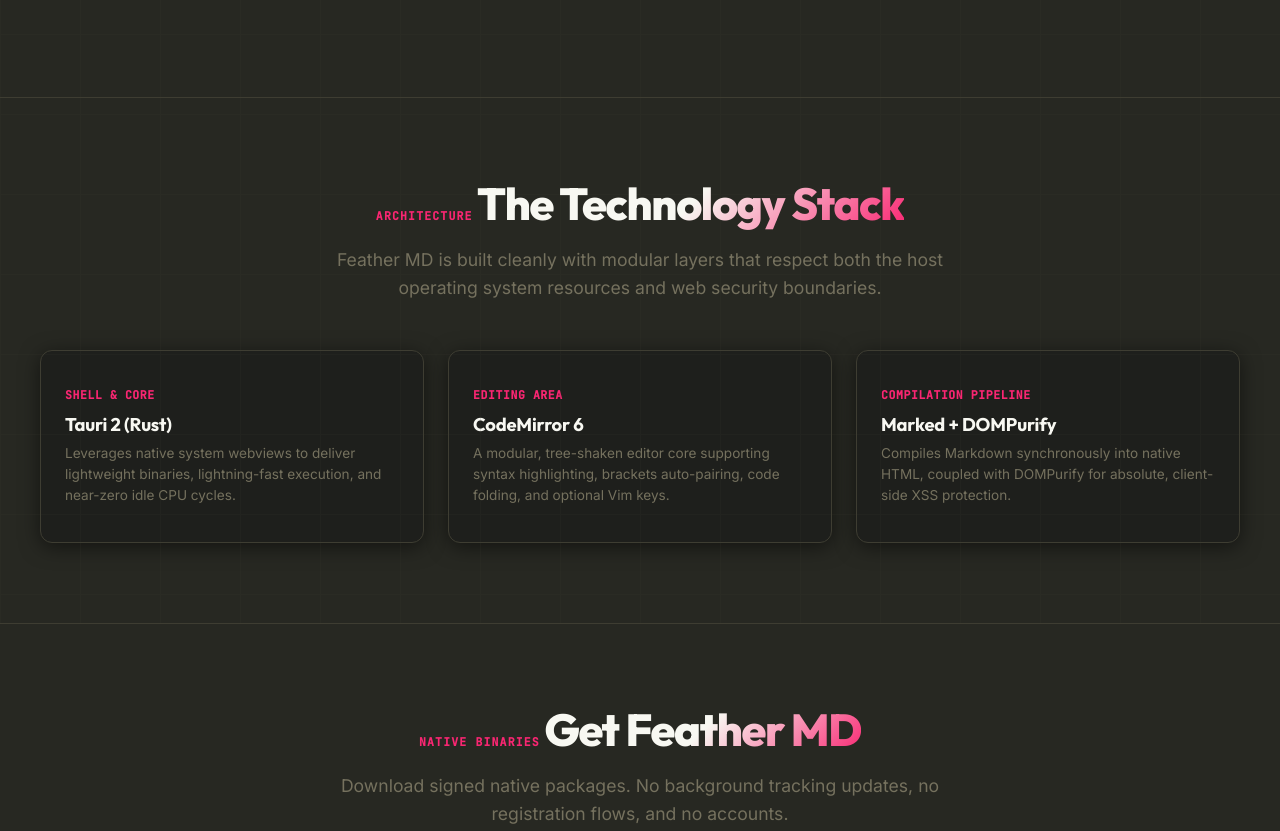
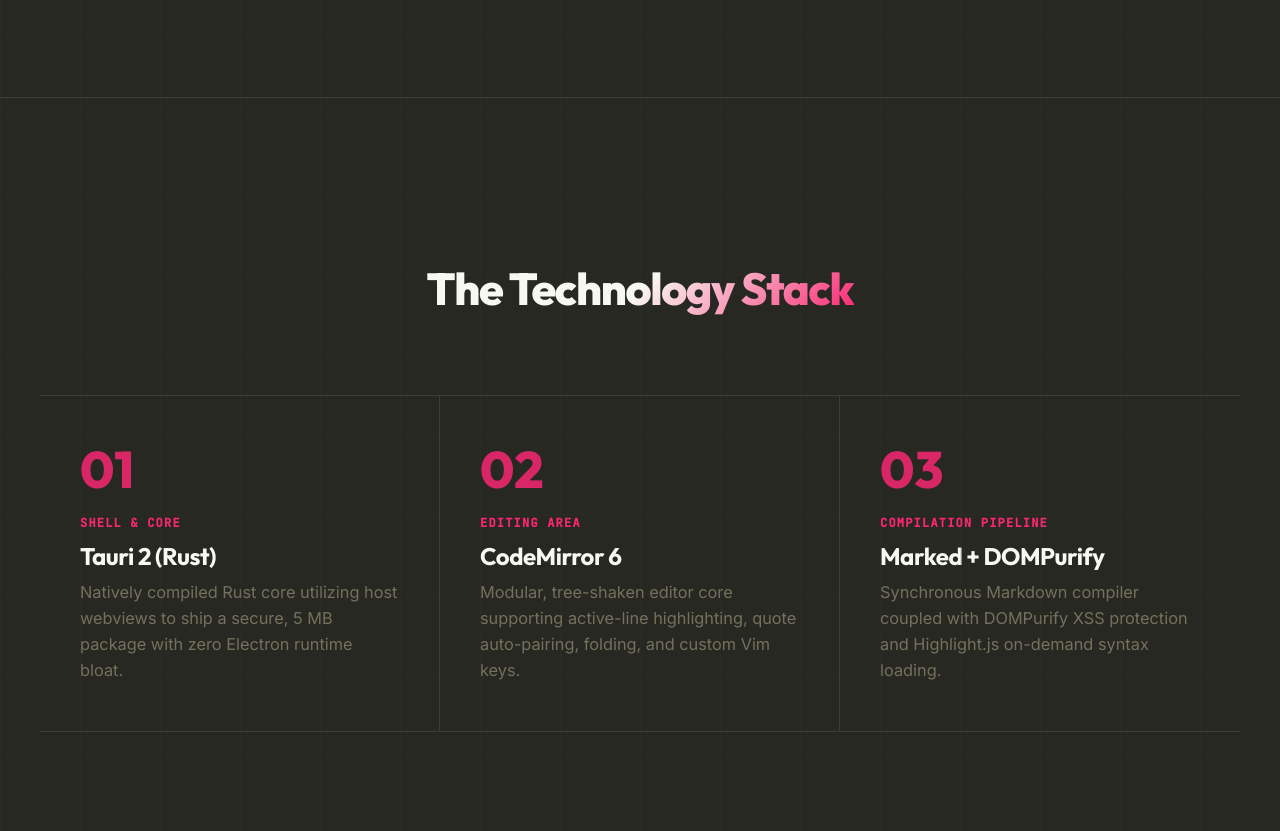
Before and after one commit to prathamreet/featherMD, a website built with Vite: page page/index.html in a window 1280 px wide. Shown: the part 3406-4237 px from the top of the page. Built offline with nearby package versions, Linux system fonts and the light colour scheme.

Commit message:
style(page): condense technology stack copy to be highly punchy and non-theoretical

```diff
--- a/page/index.html
+++ b/page/index.html
@@ -605,37 +605,39 @@
     <section class="techstack-section" id="techstack">
       <div class="techstack-container">
         <div class="section-header centered">
-          <span class="section-tag-mono">ARCHITECTURE</span>
           <h2 class="section-title">The Technology Stack</h2>
-          <p class="section-desc">Feather MD is built cleanly with modular layers that respect both the host operating
-            system resources and web security boundaries.</p>
         </div>
 
-        <!-- Modern Bento Grid Tech Stack -->
-        <div class="techstack-grid">
-          <!-- 1. Shell & Core -->
-          <div class="techstack-card">
-            <div class="techstack-card-tag">Shell & Core</div>
-            <h4>Tauri 2 (Rust)</h4>
-            <p>Leverages native system webviews to deliver lightweight binaries, lightning-fast execution, and
-              near-zero idle CPU cycles.</p>
+        <!-- Modern Clean Typographic Tech Stack Grid (No Cards/Boxes) -->
+        <div class="techstack-clean-grid">
+
+          <div class="techstack-item">
+            <div class="techstack-number">01</div>
+            <div class="techstack-body">
+              <span class="techstack-item-tag">Shell & Core</span>
+              <h3 class="techstack-heading">Tauri 2 (Rust)</h3>
+              <p class="techstack-text">Natively compiled Rust core utilizing host webviews to ship a secure, 5 MB package with zero Electron runtime bloat.</p>
+            </div>
           </div>
 
-          <!-- 2. Editing Area -->
-          <div class="techstack-card">
-            <div class="techstack-card-tag">Editing Area</div>
-            <h4>CodeMirror 6</h4>
-            <p>A modular, tree-shaken editor core supporting syntax highlighting, brackets auto-pairing, code folding,
-              and optional Vim keys.</p>
+          <div class="techstack-item">
+            <div class="techstack-number">02</div>
+            <div class="techstack-body">
+              <span class="techstack-item-tag">Editing Area</span>
+              <h3 class="techstack-heading">CodeMirror 6</h3>
+              <p class="techstack-text">Modular, tree-shaken editor core supporting active-line highlighting, quote auto-pairing, folding, and custom Vim keys.</p>
+            </div>
           </div>
 
-          <!-- 3. Compilation Pipeline -->
-          <div class="techstack-card">
-            <div class="techstack-card-tag">Compilation Pipeline</div>
-            <h4>Marked + DOMPurify</h4>
-            <p>Compiles Markdown synchronously into native HTML, coupled with DOMPurify for absolute, client-side XSS
-              protection.</p>
+          <div class="techstack-item">
+            <div class="techstack-number">03</div>
+            <div class="techstack-body">
+              <span class="techstack-item-tag">Compilation Pipeline</span>
+              <h3 class="techstack-heading">Marked + DOMPurify</h3>
+              <p class="techstack-text">Synchronous Markdown compiler coupled with DOMPurify XSS protection and Highlight.js on-demand syntax loading.</p>
+            </div>
           </div>
+
         </div>
       </div>
     </section>
--- a/page/styles.css
+++ b/page/styles.css
@@ -2627,90 +2627,103 @@ p {
    TECH STACK ARCHITECTURE
    ========================================================================== */
 .techstack-section {
-  padding: 80px 40px;
+  padding: 100px 40px;
   background: var(--page-bg);
   border-top: 1px solid var(--page-border);
+  min-height: 100vh;
+  display: flex;
+  flex-direction: column;
+  justify-content: center;
+  align-items: center;
+  box-sizing: border-box;
 }
 
 .techstack-container {
+  width: 100%;
   max-width: 1200px;
   margin: 0 auto;
 }
 
-.techstack-grid {
+.techstack-clean-grid {
   display: grid;
   grid-template-columns: repeat(3, 1fr);
-  gap: 24px;
-  margin-top: 48px;
-}
-
-@media (max-width: 968px) {
-  .techstack-grid {
-    grid-template-columns: 1fr;
-  }
-}
-
-.techstack-card {
-  background: var(--card-bg);
-  border: 1px solid var(--page-border);
-  border-radius: 12px;
-  padding: 36px 24px;
+  gap: 0;
+  margin-top: 64px;
+  border-top: 1px solid var(--page-border);
+  border-bottom: 1px solid var(--page-border);
+}
+
+.techstack-item {
+  padding: 48px 40px;
+  border-right: 1px solid var(--page-border);
   display: flex;
   flex-direction: column;
-  position: relative;
-  transition: all 0.4s cubic-bezier(0.16, 1, 0.3, 1);
-  overflow: hidden;
-  box-shadow: 0 4px 20px var(--shadow-color);
-  box-sizing: border-box;
-}
-
-.techstack-card::before {
-  content: '';
-  position: absolute;
-  top: 0;
-  left: 0;
-  width: 100%;
-  height: 100%;
-  background: linear-gradient(135deg, var(--page-accent-muted) 0%, transparent 40%);
-  opacity: 0;
-  transition: opacity 0.4s cubic-bezier(0.16, 1, 0.3, 1);
-  pointer-events: none;
-}
-
-.techstack-card:hover {
-  transform: translateY(-6px);
-  border-color: var(--page-accent);
-  box-shadow: 0 20px 40px rgba(0, 0, 0, 0.25);
-}
-
-.techstack-card:hover::before {
-  opacity: 1;
-}
-
-.techstack-card-tag {
+  gap: 20px;
+  transition: background 0.3s ease;
+}
+
+.techstack-item:last-child {
+  border-right: none;
+}
+
+.techstack-item:hover {
+  background: rgba(255, 255, 255, 0.015);
+}
+
+.techstack-number {
+  font-family: 'Outfit', 'Inter', -apple-system, sans-serif;
+  font-size: 3.2rem;
+  font-weight: 800;
+  line-height: 1;
+  background: linear-gradient(135deg, var(--page-accent) 40%, var(--page-text) 100%);
+  -webkit-background-clip: text;
+  -webkit-text-fill-color: transparent;
+  opacity: 0.85;
+}
+
+.techstack-body {
+  display: flex;
+  flex-direction: column;
+  gap: 8px;
+}
+
+.techstack-item-tag {
   font-family: 'JetBrains Mono', monospace;
-  font-size: 0.72rem;
+  font-size: 0.75rem;
   font-weight: 700;
   color: var(--page-accent);
   text-transform: uppercase;
-  letter-spacing: 0.05em;
-  margin-bottom: 12px;
-}
-
-.techstack-card h4 {
+  letter-spacing: 0.1em;
+  margin-bottom: 4px;
+}
+
+.techstack-heading {
   font-family: 'Outfit', 'Inter', -apple-system, sans-serif;
-  font-size: 1.15rem;
+  font-size: 1.5rem;
   font-weight: 700;
   color: var(--page-text);
-  margin-bottom: 8px;
-  letter-spacing: -0.01em;
-}
-
-.techstack-card p {
-  font-size: 0.85rem;
-  line-height: 1.55;
-  color: var(--page-text-muted);
+  letter-spacing: -0.02em;
+}
+
+.techstack-text {
+  font-size: 1.02rem;
+  color: var(--page-text-muted);
+  line-height: 1.6;
   margin: 0;
+}
+
+@media (max-width: 968px) {
+  .techstack-clean-grid {
+    grid-template-columns: 1fr;
+  }
+  .techstack-item {
+    border-right: none;
+    border-bottom: 1px solid var(--page-border);
+    padding: 36px 20px;
+  }
+  .techstack-item:last-child {
+    border-bottom: none;
+  }
 }
 
 /* ==========================================================================
```
